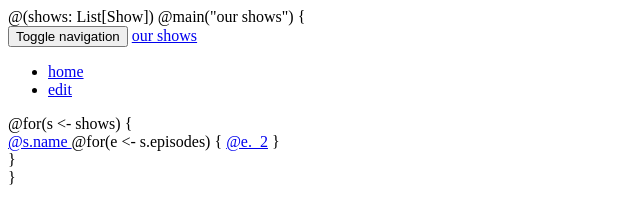
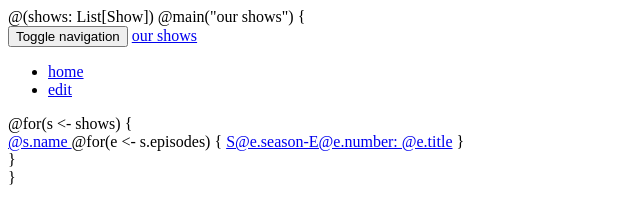
Before and after one commit to MihaiSurdeanu/ourshows, a plain HTML site: page app/views/index.scala.html in a window 1280 px wide. Shown: the whole page, without its empty margins (0-640 px from the left). Drawn offline with Linux system fonts and the light colour scheme.

```diff
--- a/app/views/index.scala.html
+++ b/app/views/index.scala.html
@@ -34,7 +34,7 @@
             @s.name
           </a>
           @for(e <- s.episodes) {
-            <a href="@e._1" class="list-group-item" target="_blank">@e._2</a>
+            <a href="@e.url" class="list-group-item" target="_blank">S@e.season-E@e.number: @e.title</a>
           }
         </div>
       </div><!-- /.col-sm-4 -->
```
Also changed, not shown: 3 other files.
